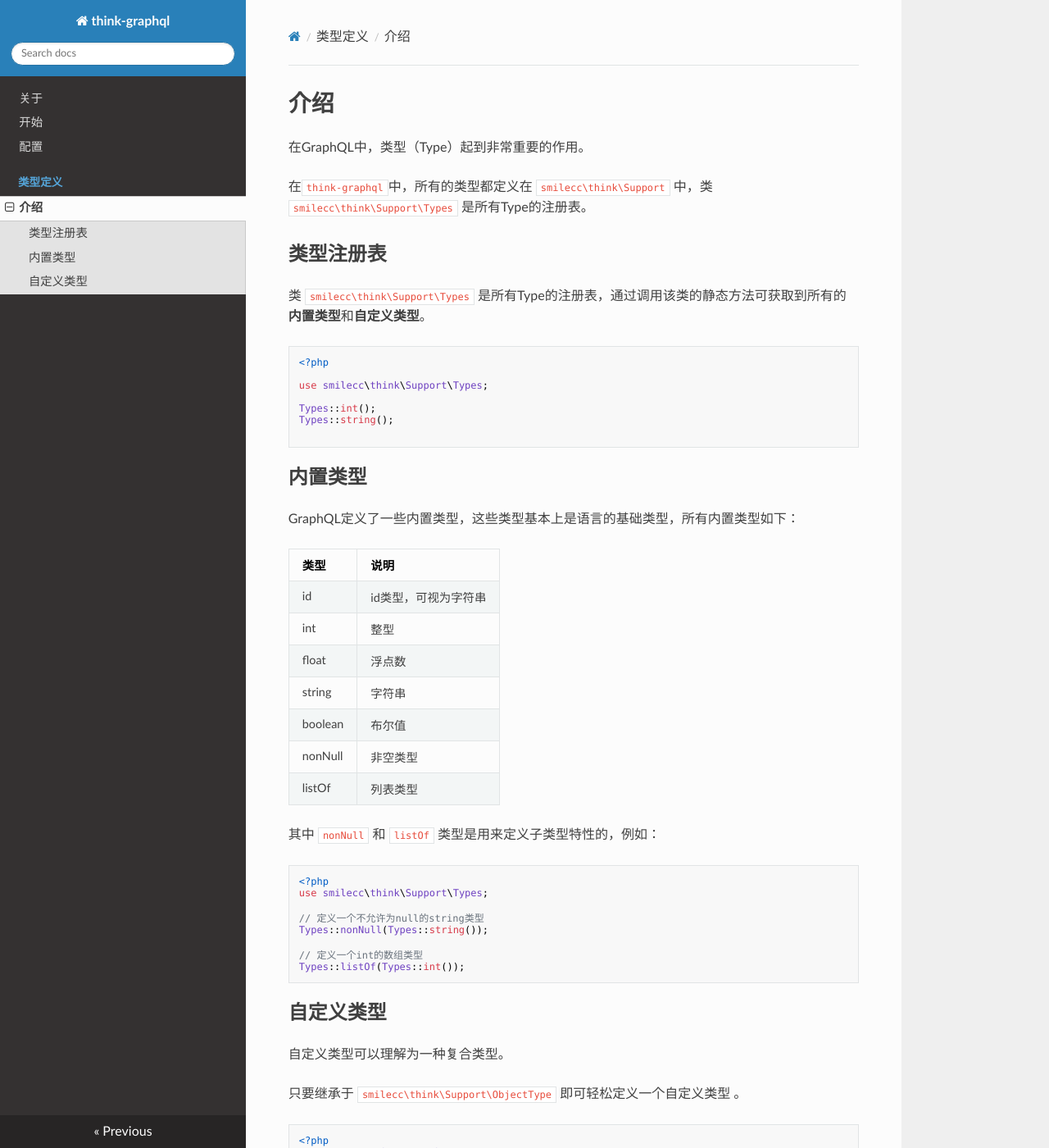
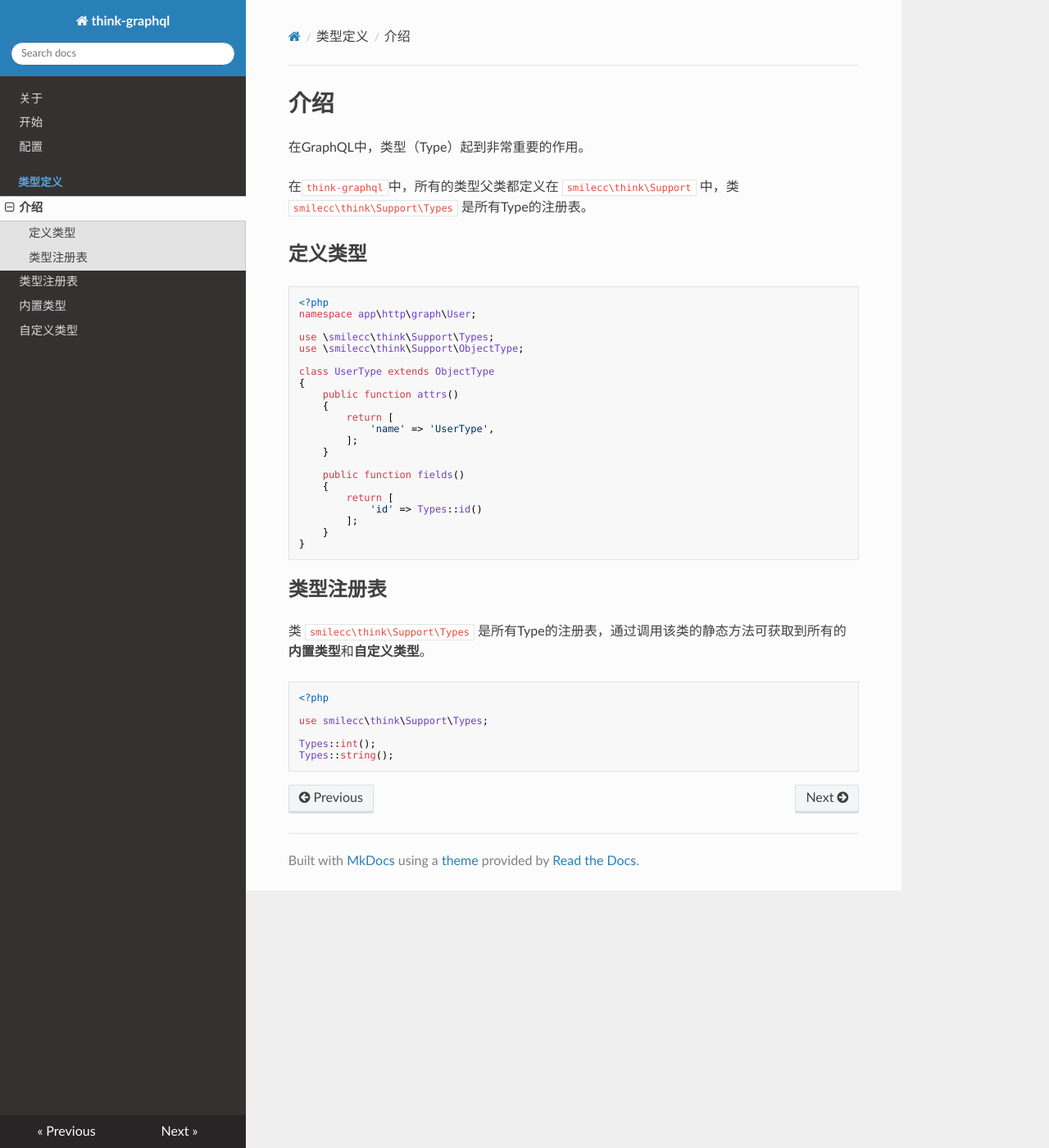
Before and after one commit to smilecc/think-graphql, an MkDocs documentation site: the page built from docs/type/intro.md, in a window 1280 px wide and 1400 px high. Shown: the whole window at 82% size. Built offline with MkDocs 1.6.1, drawn with Linux system fonts in a browser that asks for light colours; nearby versions of some CDN libraries; old or Windows-style settings are respelled for this version of MkDocs; some of the changed text lies outside the part shown.

Commit message:
Modify: 完善文档type描述

````diff
--- a/docs/type/intro.md
+++ b/docs/type/intro.md
@@ -2,53 +2,9 @@
 
 在GraphQL中，类型（Type）起到非常重要的作用。
 
-在`think-graphql`中，所有的类型都定义在 `smilecc\think\Support` 中，类 `smilecc\think\Support\Types` 是所有Type的注册表。
+在`think-graphql`中，所有的类型父类都定义在 `smilecc\think\Support` 中，类 `smilecc\think\Support\Types` 是所有Type的注册表。
 
-## 类型注册表
-
-类 `smilecc\think\Support\Types` 是所有Type的注册表，通过调用该类的静态方法可获取到所有的**内置类型**和**自定义类型**。
-
-```php
-<?php
-
-use smilecc\think\Support\Types;
-
-Types::int();
-Types::string();
-
-```
-
-## 内置类型
-
-GraphQL定义了一些内置类型，这些类型基本上是语言的基础类型，所有内置类型如下：
-
-类型 | 说明
---- | ---
-id | id类型，可视为字符串
-int | 整型
-float | 浮点数
-string | 字符串
-boolean | 布尔值
-nonNull | 非空类型
-listOf | 列表类型
-
-其中 `nonNull` 和 `listOf` 类型是用来定义子类型特性的，例如：
-```php
-<?php
-use smilecc\think\Support\Types;
-
-// 定义一个不允许为null的string类型
-Types::nonNull(Types::string());
-
-// 定义一个int的数组类型
-Types::listOf(Types::int());
-```
-
-## 自定义类型
-
-自定义类型可以理解为一种复合类型。
-
-只要继承于 `smilecc\think\Support\ObjectType` 即可轻松定义一个自定义类型 。
+## 定义类型
 
 ```php
 <?php
@@ -63,57 +19,27 @@ class UserType extends ObjectType
     {
         return [
             'name' => 'UserType',
-            'desc' => '用户类型'
         ];
     }
 
     public function fields()
     {
         return [
-            'id' => Types::id(),
-            'nickname' => Types::string()
+            'id' => Types::id()
         ];
     }
 }
 ```
 
-定义类型之后只需要在 `/config/graph.php` 的 `types` 中注册该类型的class即可。
+## 类型注册表
+
+类 `smilecc\think\Support\Types` 是所有Type的注册表，通过调用该类的静态方法可获取到所有的**内置类型**和**自定义类型**。
 
 ```php
 <?php
 
-return [
-    'types' => [
-        'user' => \app\http\graph\User\UserType::class
-    ]
-];
+use smilecc\think\Support\Types;
+
+Types::int();
+Types::string();
 ```
-
-随后就可以通过**类型注册表**来使用它了。
-
-```php
-<?php
-namespace app\http\graph;
-
-use \smilecc\think\Support\Types;
-use \smilecc\think\Support\ObjectType;
-
-class GraphType extends ObjectType
-{
-    public function attrs()
-    {
-        return [
-            'name' => 'GraphType',
-            'desc' => ''
-        ];
-    }
-
-    public function fields()
-    {
-        return [
-            // 刚才注册的UserType
-            'user' => Types::user()
-        ];
-    }
-}
-```
--- a/mkdocs.yml
+++ b/mkdocs.yml
@@ -6,3 +6,6 @@ pages:
     - 配置: config.md
     - 类型定义:
       - 介绍: 'type/intro.md'
+      - 类型注册表: 'type/reg.md'
+      - 内置类型: 'type/build-in.md'
+      - 自定义类型: 'type/define.md'
````
Also changed, not shown: docs/config.md (+2 -108 lines), docs/type/build-in.md (added, +32 -0 lines), docs/type/define.md (added, +180 -0 lines), docs/type/reg.md (added, +110 -0 lines).
